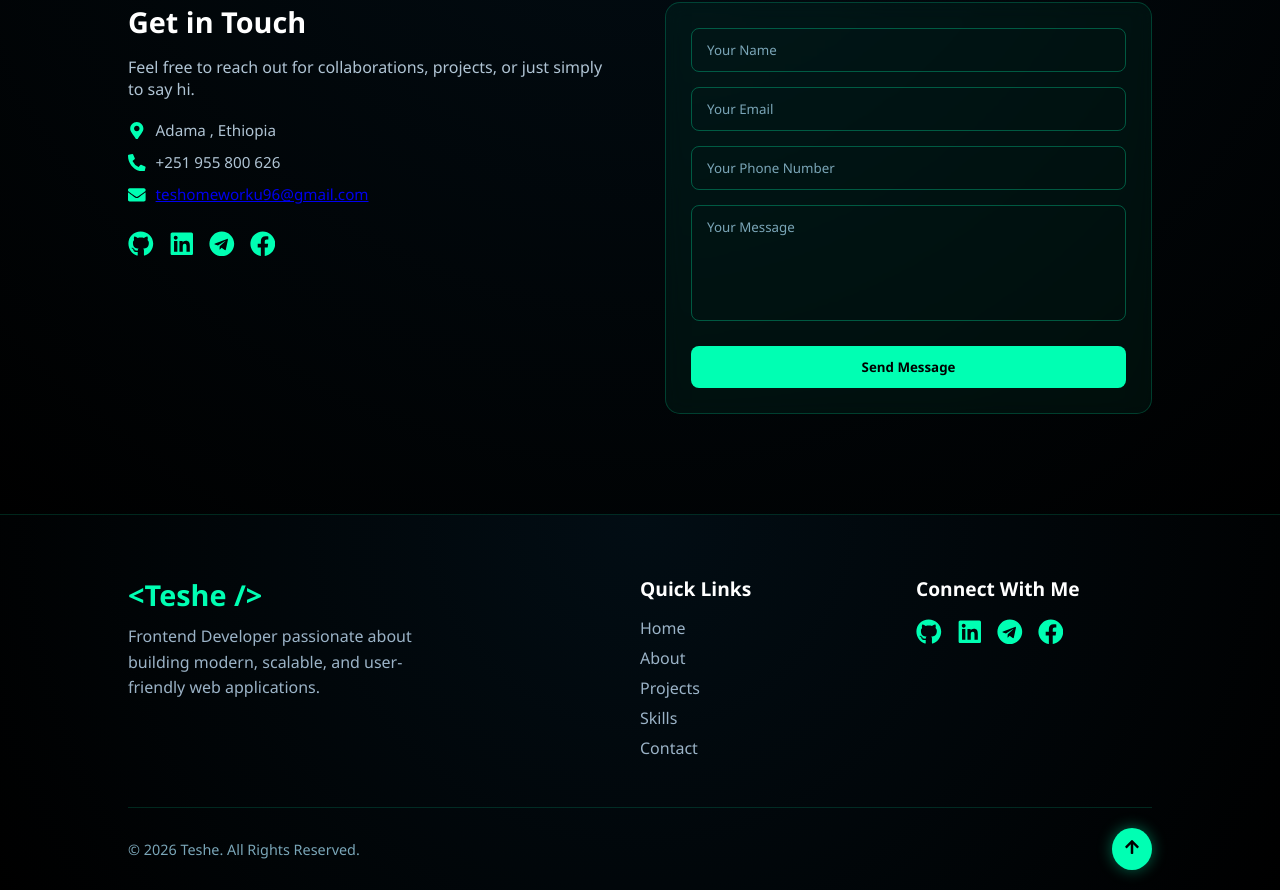
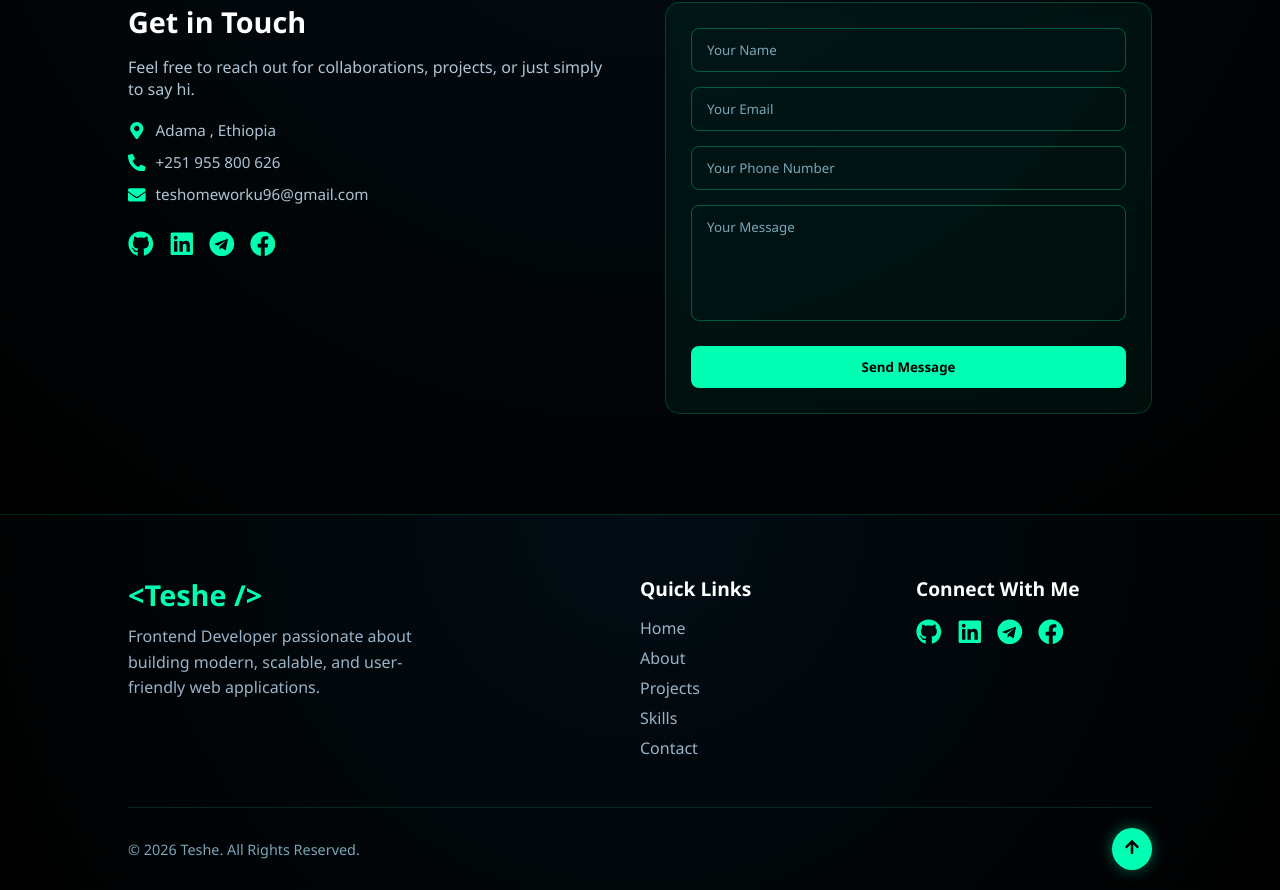
Before and after one commit to Teshome-Worku/portfolio-website, a React (Vite) app: page / in a window 1280 px wide. Shown: the part 4054-4944 px from the top of the page. Built offline with nearby package versions, Linux system fonts and the light colour scheme; no server answers.

Commit message:
links email to receiver email in contact section

```diff
--- a/src/css/contact.css
+++ b/src/css/contact.css
@@ -39,6 +39,16 @@
 .contact-item svg {
     color: #00ffb3;
     font-size: 1.1rem;
+}
+
+.contact-item a {
+    color: #b0c4d4;
+    text-decoration: none;
+    transition: 0.3s;
+}
+
+.contact-item a:hover {
+    color: #00ffb3;
 }
 
 .contact-socials {
```
